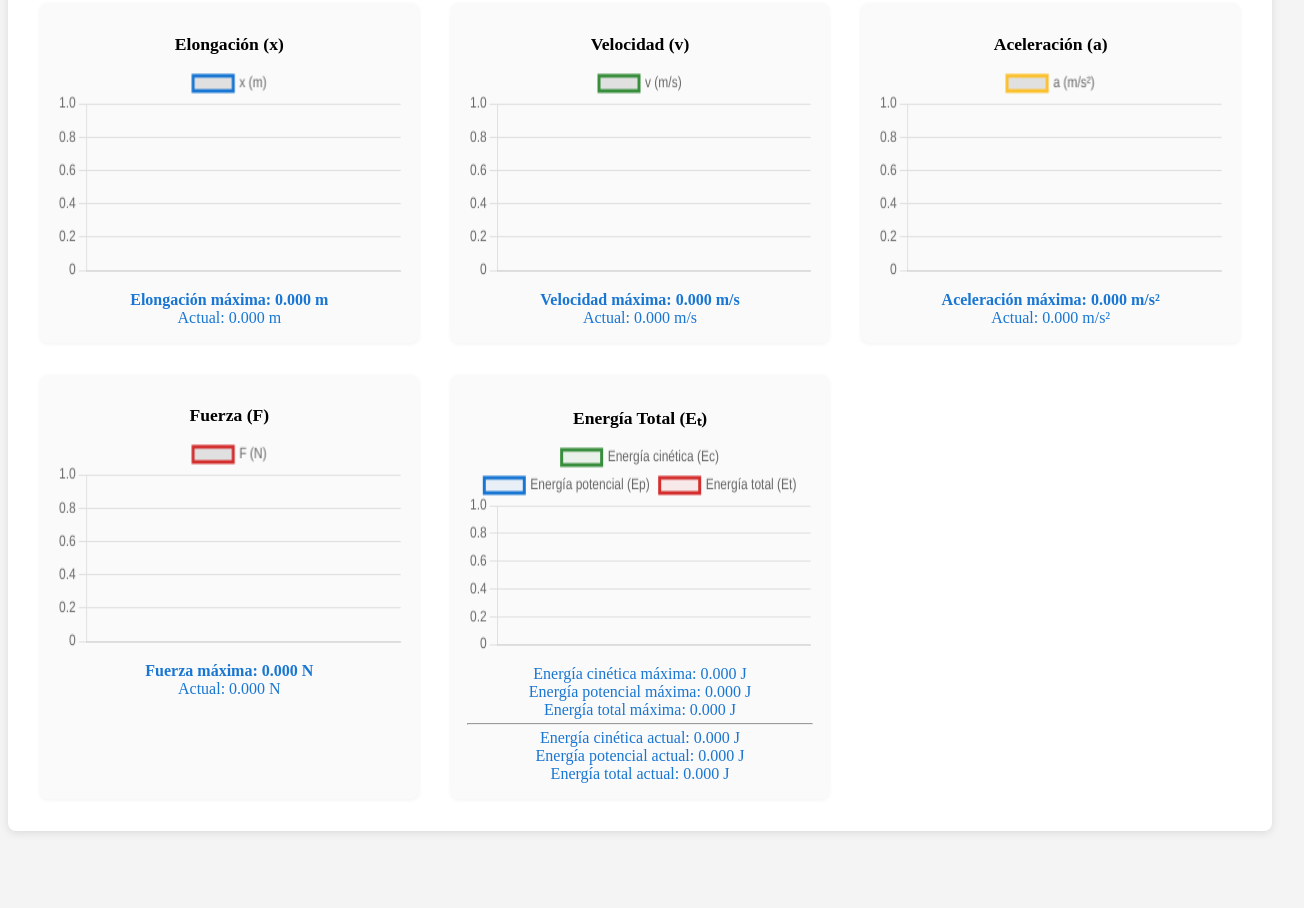
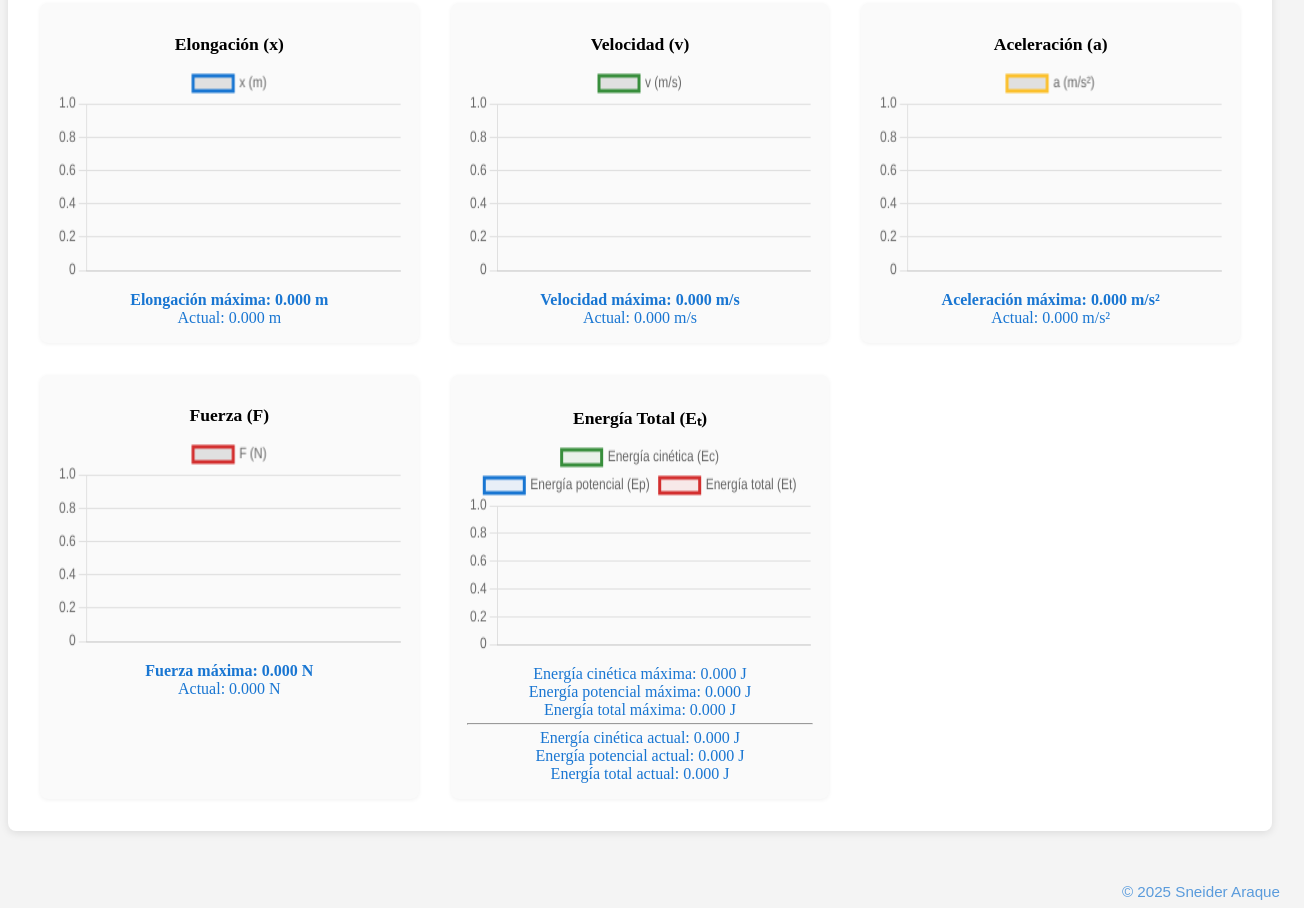
Before and after one commit to Sneider22/simulacion-dig, a plain HTML site: page index.html in a window 1280 px wide. Shown: the part 1030-1938 px from the top of the page, 1304 px wide, since content can reach past the window. Before the commit the page ends 1901 px from the top, so only its background shows below. Drawn offline with nearby package versions, Linux system fonts and the light colour scheme.

```diff
--- a/index.html
+++ b/index.html
@@ -97,6 +97,9 @@
             </div>
         </div>
     </div>
+    <footer class="footer">
+        <span>&copy; 2025 Sneider Araque</span>
+    </footer>
     <script src="https://cdn.jsdelivr.net/npm/chart.js"></script>
     <script src="main.js"></script>
 </body>
--- a/styles.css
+++ b/styles.css
@@ -324,3 +324,11 @@ body.dark-mode .max-value,
 body.dark-mode .energias-info {
     color: #90caf9;
 }
+.footer {
+    width: 100%;
+    text-align: right;
+    font-size: 0.95em;
+    color: #1976d2;
+    padding: 12px 24px 8px 0;
+    opacity: 0.7;
+}
```
Also changed, not shown: 1 other file.
